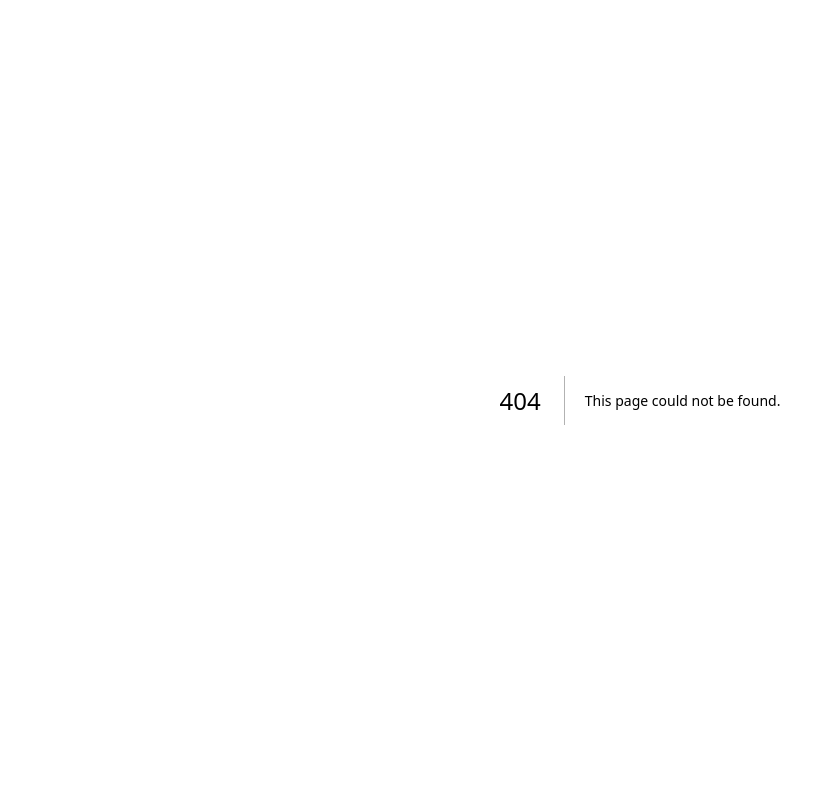
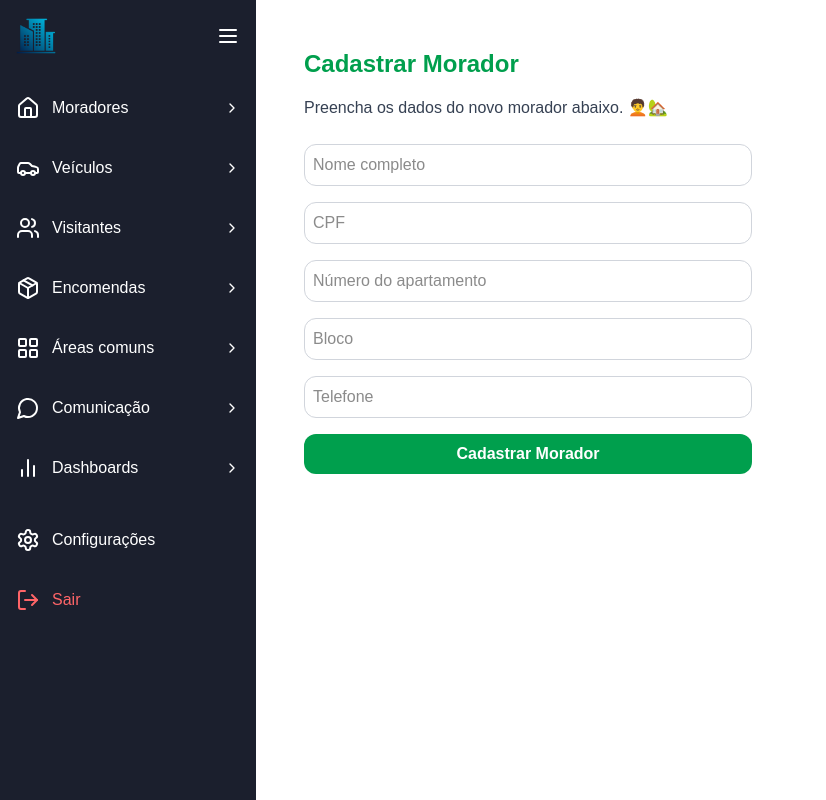
Before and after one commit to AndrezaCarrilho/admin-condominio, a Next.js app in the folder condominio/: page /Moradores in a window 1280 px wide. Before the commit this address had no page. Shown: the whole page, without its empty margins (0-826 px from the left). Built offline with nearby package versions, Linux system fonts and the light colour scheme.

Commit message:
Tela principal finalizada e tela de cadastro de morador em andamento

```diff
--- a/condominio/src/app/Dashboard/page.tsx
+++ b/condominio/src/app/Dashboard/page.tsx
@@ -1,19 +1,60 @@
+'use client';
+
 import SideNav from '../Components/sidenav';
+import Image from 'next/image';
 
-export default function DashboardPage() {
+export default function DashboardHome() {
   return (
-    <div className="flex min-h-screen bg-[#f3f7fb]">
+    <div className="flex min-h-screen">
       <SideNav />
+      <main className="flex-1 bg-[#F5F8FF] p-10 flex flex-col justify-between">
+        {/* Texto e espaçamento */}
+        <div className="flex flex-col lg:flex-row justify-between items-center gap-10 mb-12">
+          <div className="max-w-xl">
+            <h1 className="text-4xl font-bold text-[#111827] mb-6 leading-tight">
+              Facilitamos a vida de<br />
+              administradores, síndicos<br />
+              profissionais e condôminos.
+            </h1>
+            <p className="text-[#4B5563] text-lg">
+              Utilizamos a mais moderna tecnologia em nuvem e as melhores<br />
+              ferramentas para atender melhor todos os tipos de condomínios
+            </p>
+          </div>
+        </div>
 
-      <main className="flex-1 p-10">
-        <h1 className="text-3xl font-semibold text-gray-900 max-w-xl">
-          Facilitamos a vida de <br />
-          administradores, síndicos <br />
-          profissionais e condôminos.
-        </h1>
-        <p className="mt-4 text-sm text-gray-600 max-w-md">
-          Utilizamos a mais moderna tecnologia em nuvem e as melhores ferramentas para atender melhor todos os tipos de condomínios
-        </p>
+        {/* Faixa verde com logo integrada */}
+        <div className="mt-8">
+          <div className="flex text-white items-stretch">
+            {/* Logo integrada à faixa */}
+            <div className="bg-[#029664] p-4 flex items-center justify-center rounded-tl-lg rounded-bl-lg">
+              <Image
+                src="/logo.png"
+                alt="Logo"
+                width={120}
+                height={120}
+
+              />
+            </div>
+
+            {/* Blocos de texto */}
+            <div className="bg-[#029664] w-full grid grid-cols-3">
+              <div className="p-6">
+                <h2 className="font-bold text-lg mb-2">Segurança</h2>
+                <p>Garantimos total sigilo de seus dados. Nenhuma informação é compartilhada.</p>
+              </div>
+              <div className="p-6">
+                <h2 className="font-bold text-lg mb-2">Suporte</h2>
+                <p>Oferecemos auxílio ilimitado. Conte com consultores especialistas.</p>
+              </div>
+              <div className="p-6 rounded-tr-lg">
+                <h2 className="font-bold text-lg mb-2">Agilidade</h2>
+                <p>Dispomos de relatórios dinâmicos, controle de consumo e muito mais.</p>
+              </div>
+            </div>
+          </div>
+          <div className="h-4 bg-[#F97316] rounded-b-lg" />
+        </div>
       </main>
     </div>
   );
--- a/condominio/src/app/Login/page.tsx
+++ b/condominio/src/app/Login/page.tsx
@@ -1,10 +1,18 @@
 "use client";
 import Image from "next/image";
+import { useRouter } from "next/navigation";
 
 export default function LoginPage() {
+  const router = useRouter();
+
+  const handleSubmit = (e: React.FormEvent<HTMLFormElement>) => {
+    e.preventDefault();
+    // Aqui você poderia adicionar validação ou autenticação
+    router.push("/Dashboard");
+  };
+
   return (
     <div className="relative w-full h-screen text-white overflow-hidden">
-
       {/* Imagem de fundo cobrindo toda a tela */}
       <Image
         src="/imagempredio.png"
@@ -18,7 +26,6 @@ export default function LoginPage() {
 
       {/* Conteúdo sobre a imagem */}
       <div className="relative z-20 flex flex-col justify-between h-full px-8 md:px-16">
-
         {/* Login à esquerda, centralizado verticalmente */}
         <div className="flex-grow flex items-center">
           <div className="max-w-md">
@@ -33,16 +40,16 @@ export default function LoginPage() {
             <h2 className="text-3xl font-bold mb-6">Usuário cadastrado</h2>
 
             {/* Formulário */}
-            <form className="space-y-4">
+            <form onSubmit={handleSubmit} className="space-y-4">
               <input
                 type="text"
                 placeholder="Digite o seu usuário"
-                className="w-full px-4 py-3 bg-transparent border-1 border-white rounded-md text-white placeholder-white focus:outline-none"
+                className="w-full px-4 py-3 bg-transparent border border-white rounded-md text-white placeholder-white focus:outline-none"
               />
               <input
                 type="password"
                 placeholder="Digite a sua senha"
-                className="w-full px-4 py-3 bg-transparent border-1 border-white rounded-md text-white placeholder-white focus:outline-none"
+                className="w-full px-4 py-3 bg-transparent border border-white rounded-md text-white placeholder-white focus:outline-none"
               />
 
               <div className="text-xs text-white mt-2">
@@ -50,10 +57,10 @@ export default function LoginPage() {
                 <p>Acordo de confidencialidade</p>
               </div>
 
-                              <button
-type="submit"
-                className="bg-[#00C896] hover:bg-[#00b087] text-white py-3 font-bold py-2 px-8 rounded mt-4">
-
+              <button
+                type="submit"
+                className="bg-[#00C896] hover:bg-[#00b087] text-white py-2 px-8 font-bold rounded mt-4"
+              >
                 Entrar
               </button>
             </form>
--- /dev/null
+++ b/condominio/src/app/Moradores/Adicionar/page.tsx
@@ -0,0 +1,34 @@
+'use client';
+
+export default function AdicionarMoradorPage() {
+  return (
+    <div className="p-8">
+      <h1 className="text-2xl font-bold text-[#009f4d] mb-4">Adicionar Morador</h1>
+      <p className="text-gray-700">Essa é uma tela de teste para adicionar um morador! 🏠</p>
+
+      <form className="mt-6 space-y-4 max-w-md">
+        <input
+          type="text"
+          placeholder="Nome do morador"
+          className="w-full p-2 border border-gray-300 rounded-xl"
+        />
+        <input
+          type="text"
+          placeholder="Apartamento"
+          className="w-full p-2 border border-gray-300 rounded-xl"
+        />
+        <input
+          type="email"
+          placeholder="E-mail"
+          className="w-full p-2 border border-gray-300 rounded-xl"
+        />
+        <button
+          type="submit"
+          className="w-full bg-[#009f4d] text-white font-semibold py-2 rounded-xl hover:brightness-110 transition"
+        >
+          Cadastrar
+        </button>
+      </form>
+    </div>
+  );
+}
--- /dev/null
+++ b/condominio/src/app/Moradores/Historico/page.tsx
@@ -0,0 +1,10 @@
+export default function HistoricoPage() {
+  return (
+    <div>
+      <h1 style={{ fontSize: "2rem", fontWeight: "bold" }}>Histórico de Moradores</h1>
+      <p style={{ marginTop: "1rem" }}>
+        Aqui vai aparecer o histórico de todos os moradores cadastrados no sistema.
+      </p>
+    </div>
+  );
+}
--- /dev/null
+++ b/condominio/src/app/Moradores/layout.tsx
@@ -0,0 +1,12 @@
+import SideNav from "../Components/sidenav";
+
+export default function MoradoresLayout({ children }: { children: React.ReactNode }) {
+  return (
+    <div style={{ display: "flex" }}>
+      <SideNav />
+      <main style={{ flex: 1, padding: "1rem" }}>
+        {children}
+      </main>
+    </div>
+  );
+}
--- /dev/null
+++ b/condominio/src/app/Moradores/page.tsx
@@ -0,0 +1,44 @@
+'use client';
+
+export default function CadastrarMoradorPage() {
+  return (
+    <div className="p-8">
+      <h1 className="text-2xl font-bold text-[#009f4d] mb-4">Cadastrar Morador</h1>
+      <p className="text-gray-700">Preencha os dados do novo morador abaixo. 🧑‍🦱🏡</p>
+
+      <form className="mt-6 space-y-4 max-w-md">
+        <input
+          type="text"
+          placeholder="Nome completo"
+          className="w-full p-2 border border-gray-300 rounded-xl"
+        />
+        <input
+          type="text"
+          placeholder="CPF"
+          className="w-full p-2 border border-gray-300 rounded-xl"
+        />
+        <input
+          type="text"
+          placeholder="Número do apartamento"
+          className="w-full p-2 border border-gray-300 rounded-xl"
+        />
+        <input
+          type="text"
+          placeholder="Bloco"
+          className="w-full p-2 border border-gray-300 rounded-xl"
+        />
+        <input
+          type="tel"
+          placeholder="Telefone"
+          className="w-full p-2 border border-gray-300 rounded-xl"
+        />
+        <button
+          type="submit"
+          className="w-full bg-[#009f4d] text-white font-semibold py-2 rounded-xl hover:brightness-110 transition"
+        >
+          Cadastrar Morador
+        </button>
+      </form>
+    </div>
+  );
+}
--- /dev/null
+++ b/condominio/src/app/Veiculos/layout.tsx
@@ -0,0 +1,12 @@
+import SideNav from "../Components/sidenav";
+
+export default function MoradoresLayout({ children }: { children: React.ReactNode }) {
+  return (
+    <div style={{ display: "flex" }}>
+      <SideNav />
+      <main style={{ flex: 1, padding: "1rem" }}>
+        {children}
+      </main>
+    </div>
+  );
+}
--- /dev/null
+++ b/condominio/src/app/Veiculos/page.tsx
@@ -0,0 +1,39 @@
+'use client';
+
+export default function CadastrarVeiculoPage() {
+  return (
+    <div className="p-8">
+      <h1 className="text-2xl font-bold text-[#009f4d] mb-4">Cadastrar Veículo</h1>
+      <p className="text-gray-700">Preencha as informações do veículo abaixo. 🚙</p>
+
+      <form className="mt-6 space-y-4 max-w-md">
+        <input
+          type="text"
+          placeholder="Placa do veículo"
+          className="w-full p-2 border border-gray-300 rounded-xl"
+        />
+        <input
+          type="text"
+          placeholder="Modelo"
+          className="w-full p-2 border border-gray-300 rounded-xl"
+        />
+        <input
+          type="text"
+          placeholder="Cor"
+          className="w-full p-2 border border-gray-300 rounded-xl"
+        />
+        <input
+          type="text"
+          placeholder="Nome do proprietário"
+          className="w-full p-2 border border-gray-300 rounded-xl"
+        />
+        <button
+          type="submit"
+          className="w-full bg-[#009f4d] text-white font-semibold py-2 rounded-xl hover:brightness-110 transition"
+        >
+          Cadastrar Veículo
+        </button>
+      </form>
+    </div>
+  );
+}
```
